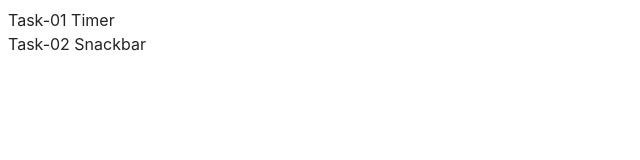
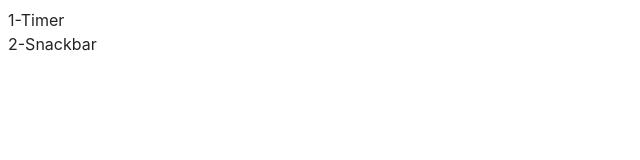
Before and after one commit to Makukhinanataliia/goit-js-hw-10, a website built with Vite: page src/index.html in a window 1280 px wide. Shown: the whole page, without its empty margins (0-640 px from the left). Built offline with nearby package versions, Linux system fonts and the light colour scheme.

Commit message:
name 2 page

```diff
--- a/src/index.html
+++ b/src/index.html
@@ -10,8 +10,8 @@
   </head>
   <body>
     <ul>
-      <li><a href="./1-timer.html">Task-01 Timer</a></li>
-      <li><a href="./2-snackbar.html">Task-02 Snackbar</a></li>
+      <li><a href="./1-timer.html">1-Timer</a></li>
+      <li><a href="./2-snackbar.html">2-Snackbar</a></li>
     </ul>
   </body>
 </html>
```
